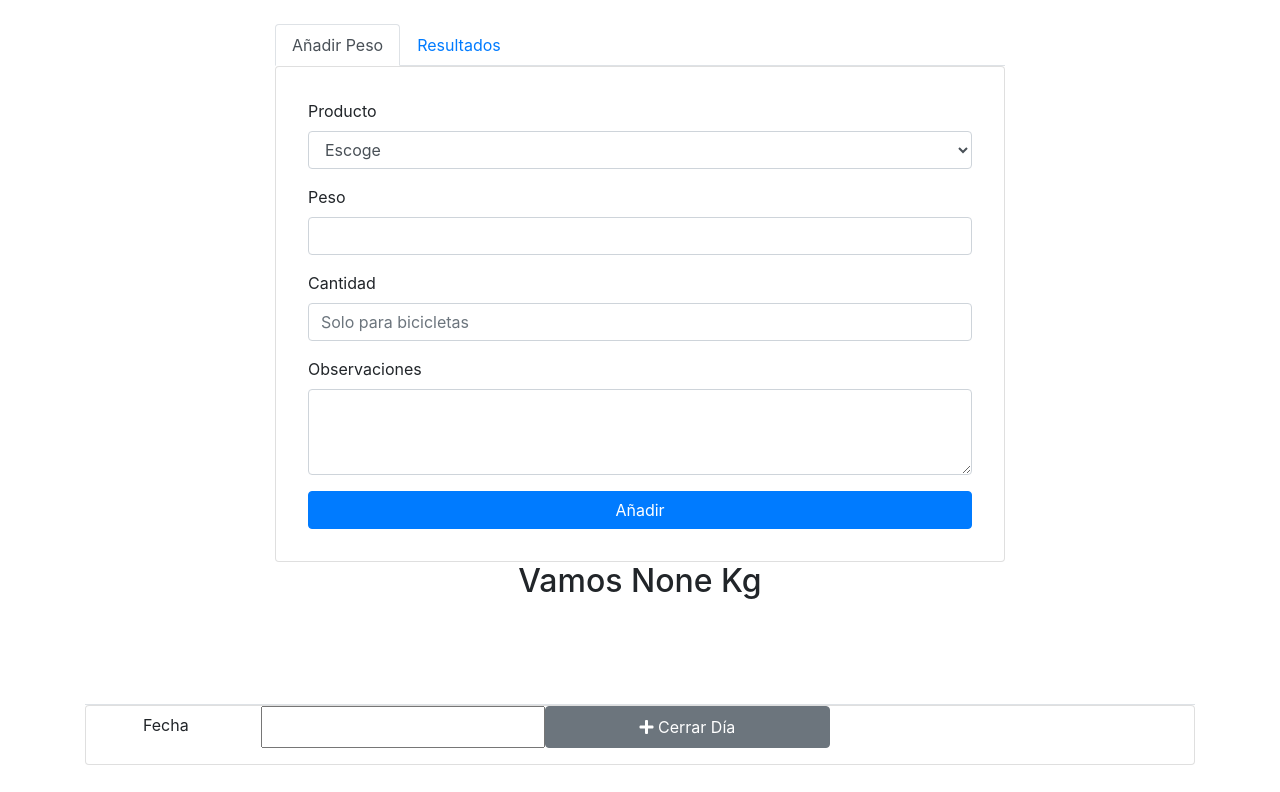
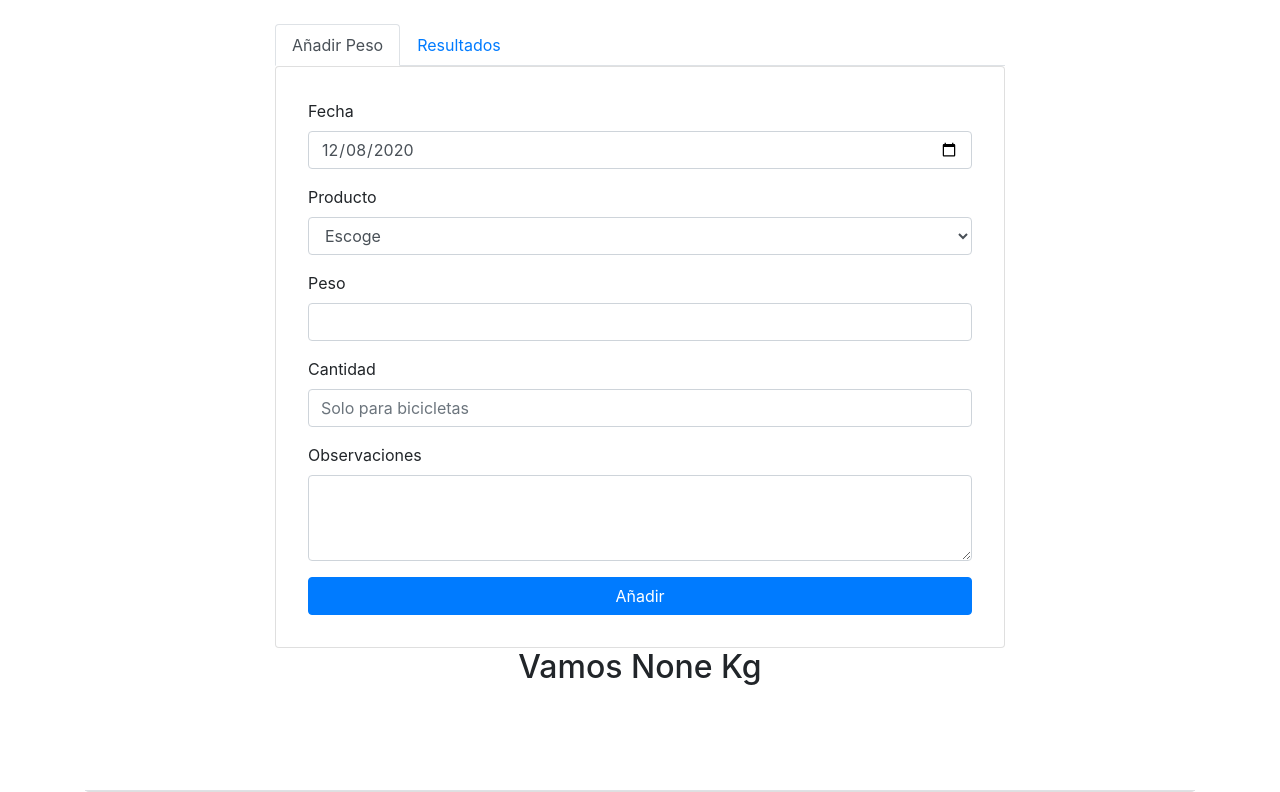
Before and after one commit to jooemp/jooemp.github.io, a Django app: page / in a window 1280 px wide. Shown: the part 56-848 px from the top of the page. Before the commit the page ends 821 px from the top, so only its background shows below. Run offline with Django 3.2, Linux system fonts and the light colour scheme; a user stored in the database is signed in; data that the repository does not hold is empty; some libraries are stand-ins or nearby versions.

Commit message:
Add date

```diff
--- a/backend/AppWeb/core/models.py
+++ b/backend/AppWeb/core/models.py
@@ -60,7 +60,7 @@
     notes = models.CharField(max_length=255, null="true", verbose_name="Observaciones")
     user = models.ForeignKey(User, on_delete=models.CASCADE, null="True")
 
-    created_at = models.DateField(auto_now_add=True)
+    created_at = models.DateField()
 
     def __str__(self):
         return TYPE_PRODUCT[self.name-1][1]
--- a/backend/AppWeb/dashboard/templates/dashboard/home.html
+++ b/backend/AppWeb/dashboard/templates/dashboard/home.html
@@ -35,6 +35,17 @@
         <div class="tab-pane fade show active" id="home" role="tabpanel" aria-labelledby="home-tab">
           <form action="." method="POST" class="card card-sm" style="padding: 2rem;text-align: left;">
             {%csrf_token%}
+            {% if user.is_staff or user.is_superuser%}
+            <div class="form-group">
+              <label for="dateR">Fecha</label>
+              <input type="date" step="any" class="form-control" value="{{ fechactual }}" name="dateR" id="dateR">
+            </div>
+            {% else %}
+            <div class="form-group">
+              <label for="dateR">Fecha</label>
+              <input type="date" step="any" class="form-control" value="{{ fechactual }}" name="dateR" id="dateR" disabled>
+            </div>
+            {% endif %}
             <div class="form-group">
               <label for="productsA">Producto</label>
               <select class="form-control" name="productsA" id="productsA" required>
--- a/backend/AppWeb/dashboard/views.py
+++ b/backend/AppWeb/dashboard/views.py
@@ -22,6 +22,7 @@
 @login_required
 def home(request):
     if request.POST:
+        dateR = request.POST.get('dateR')
         product = request.POST.get('productsA')
         weight = request.POST.get('weight')
         quantity = request.POST.get('quantity')
@@ -29,11 +30,13 @@
         if quantity=='':
             quantity=0
         donation = Product.objects.create(
-            name=product, weight=weight, quantity=quantity, notes=notes, user= request.user)
+            created_at=dateR ,name=product, weight=weight, quantity=quantity, notes=notes, user= request.user)
         return redirect(reverse('dashboard:home'))
 
     types = models.TYPE_PRODUCT
     today = date.today()
+    fechactual = today.isoformat()
+
     ropa = Product.objects.filter(created_at=today, name=1).aggregate(Sum('weight'))
     ropa = 0 if ropa['weight__sum'] == None else ropa['weight__sum']
     vivere = Product.objects.filter(created_at=today, name=2).aggregate(Sum('weight'))
```
Also changed, not shown: backend/AppWeb/AppWeb/settings/base.py (+10 -10 lines), backend/AppWeb/core/migrations/0008_auto_20201208_1133.py (added).
